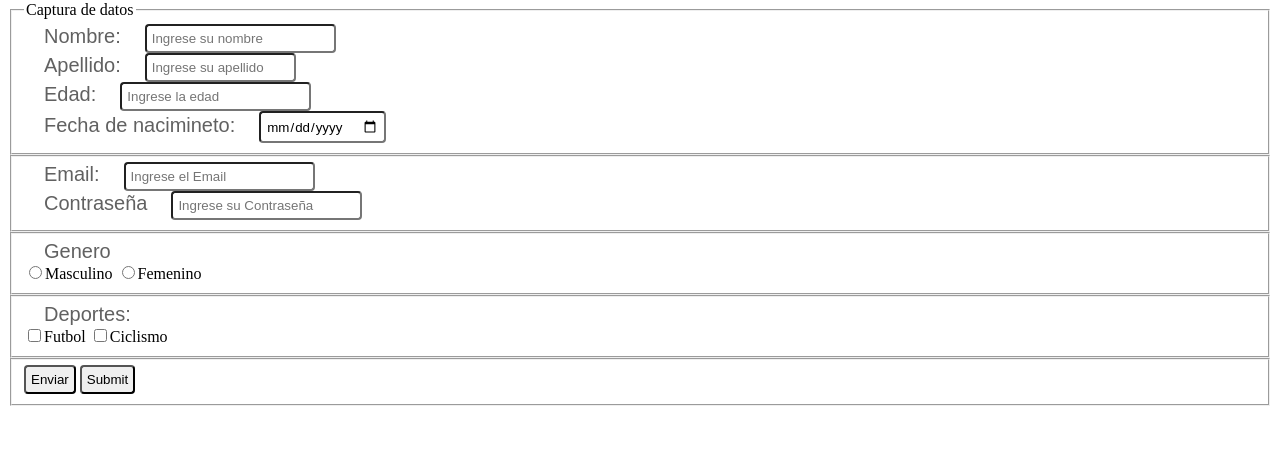
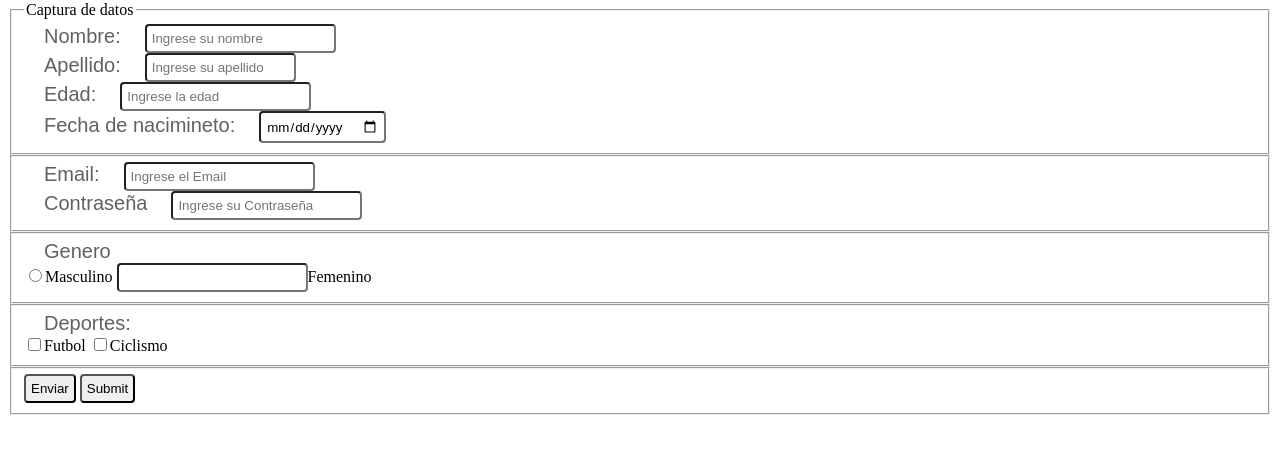
Before and after one commit to Junio02/Practica-5.1, a plain HTML site: page index.html in a window 1280 px wide. Shown: the part 79-532 px from the top of the page. Drawn offline with Linux system fonts and the light colour scheme.

Commit message:
commit 2, Actualizacion

```diff
--- a/index.html
+++ b/index.html
@@ -29,7 +29,7 @@
         <fieldset>
             <label for="">Genero</label><br>
             <input type="radio" name="sexo">Masculino
-            <input type="radio" name="sexo">Femenino
+            <input type="radio1" name="sexo">Femenino
         <br>
         </fieldset>
         <fieldset>
```
